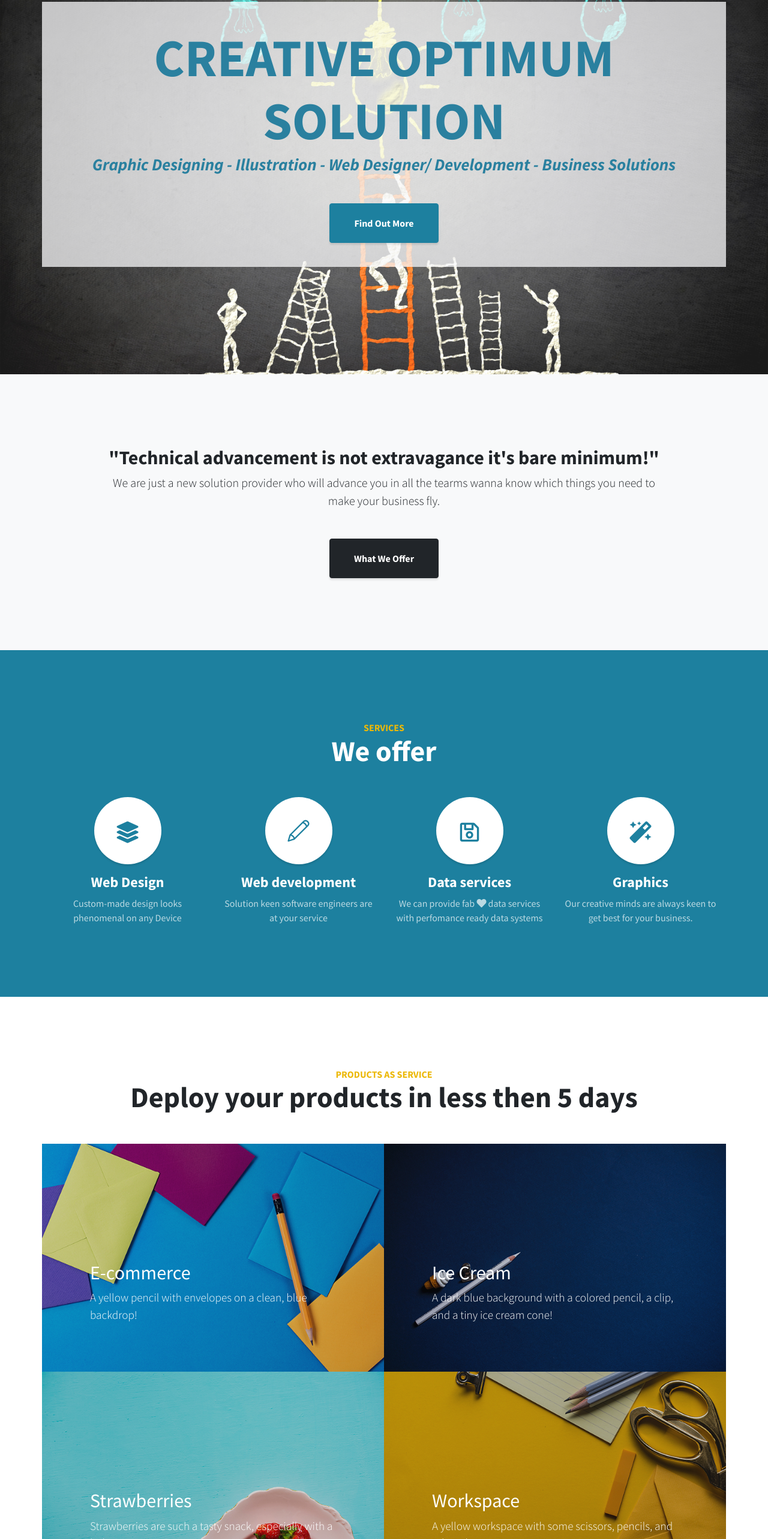
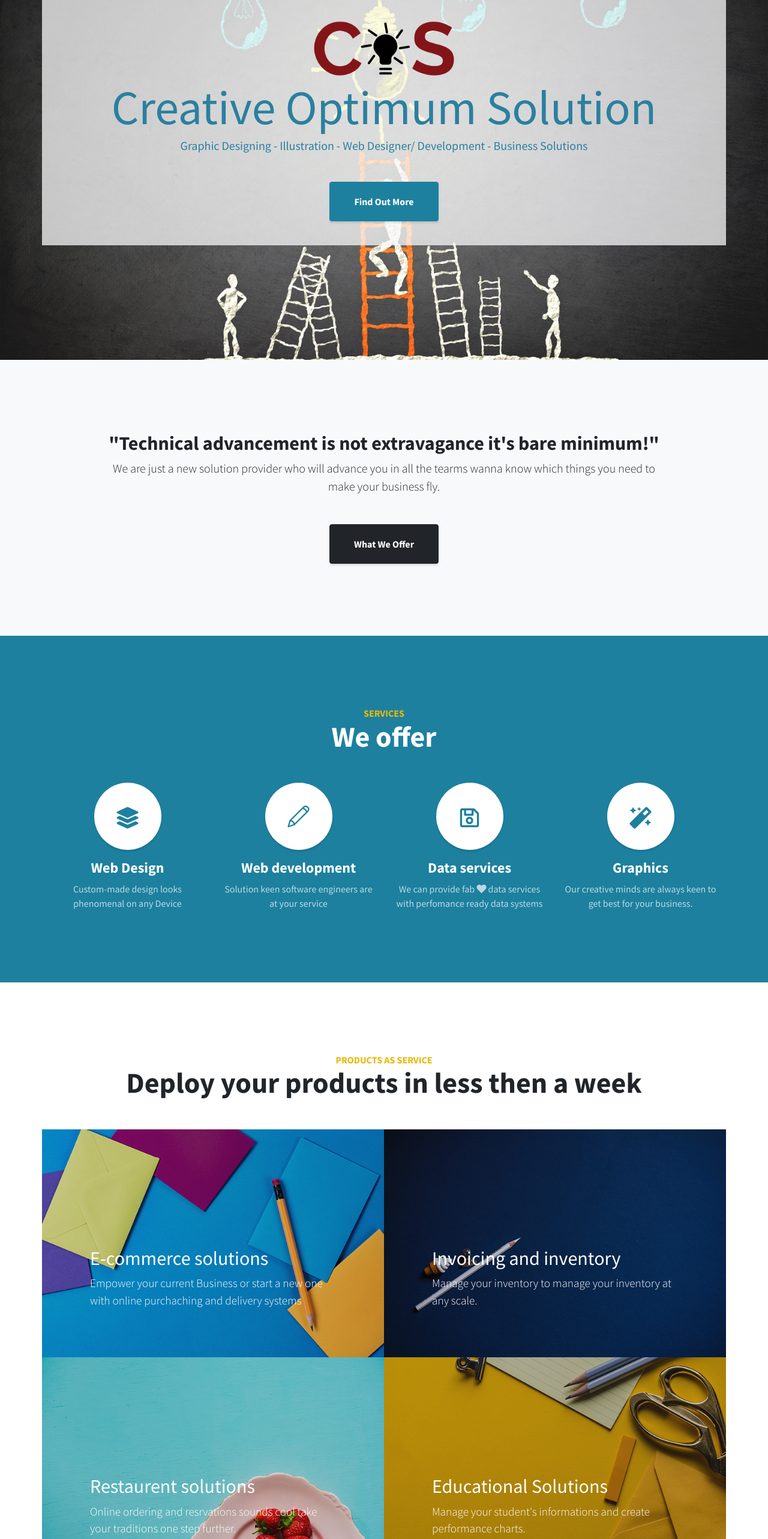
Before and after one commit to ahpatel128/creativeoptimumsolution, an Angular app: page / in a window 1280 px wide. Shown: the part 200-2766 px from the top of the page at 60% size. Built offline with nearby package versions, Linux system fonts and the light colour scheme.

Commit message:
products services and logo home

```diff
--- a/src/app/footer/footer.component.html
+++ b/src/app/footer/footer.component.html
@@ -2,7 +2,7 @@
   <div class="container">
     <ul class="list-inline mb-5">
       <li class="list-inline-item">
-        <a class="social-link rounded-circle text-white mr-3" href="#!">
+        <a class="social-link rounded-circle text-white mr-3" href="">
           <i class="icon-social-facebook"></i>
         </a>
       </li>
@@ -11,13 +11,13 @@
           <i class="icon-social-twitter"></i>
         </a>
       </li>
-      <li class="list-inline-item">
+      <!-- <li class="list-inline-item">
         <a class="social-link rounded-circle text-white" href="#!">
           <i class="icon-social-github"></i>
         </a>
-      </li>
+      </li> -->
     </ul>
-    <p class="text-muted small mb-0">Copyright &copy; Your Website 2020</p>
+    <p class="text-muted small mb-0">Copyright &copy; creative optimum solution 2021</p>
   </div>
 </footer>
 
--- a/src/app/home/home.component.html
+++ b/src/app/home/home.component.html
@@ -1,9 +1,10 @@
 <header class="masthead d-flex" >
     <div class="container text-center my-auto" style="background: #f8f9fabf;padding: 40px;color: #2a809f;">
-        <h1 class="mb-1">CREATIVE OPTIMUM SOLUTION </h1>
-        <h3 class="mb-5">
-            <em>Graphic Designing - Illustration - Web Designer/ Development - Business Solutions</em>
-        </h3>
+        <img src="../../assets/img/cos-Black-bg.png" height="100"/>
+        <h1 class="mb-1" style="font-weight: 400; font-size: 5rem;">Creative Optimum Solution</h1>
+        <h5 class="mb-5" style="font-weight: 400;">
+            Graphic Designing - Illustration - Web Designer/ Development - Business Solutions
+        </h5>
         <a class="btn btn-primary btn-xl js-scroll-trigger" href="#about">Find Out More</a>
     </div>
     <div class="overlay"></div>
--- a/src/app/navigation/navigation.component.html
+++ b/src/app/navigation/navigation.component.html
@@ -5,7 +5,7 @@
   <nav *ngIf="!isActive" id="sidebar-wrapper" class="active">
     <ul class="sidebar-nav">
       <li class="sidebar-brand">
-        <a class="js-scroll-trigger" href="#page-top">Start Bootstrap</a>
+        <a class="js-scroll-trigger" href="#">Creative Optimum Solution</a>
       </li>
       <li class="sidebar-nav-item">
         <a class="js-scroll-trigger" href="#page-top">Home</a>
--- a/src/app/portfolio/portfolio.component.html
+++ b/src/app/portfolio/portfolio.component.html
@@ -2,15 +2,15 @@
     <div class="container">
       <div class="content-section-heading text-center">
         <h3 class="text-secondary mb-0">Products as service</h3>
-        <h2 class="mb-5">Deploy your products in less then 5 days</h2>
+        <h2 class="mb-5">Deploy your products in less then a week</h2>
       </div>
       <div class="row no-gutters">
         <div class="col-lg-6">
           <a class="portfolio-item" href="#!">
             <div class="caption">
               <div class="caption-content">
-                <div class="h2">E-commerce</div>
-                <p class="mb-0">A yellow pencil with envelopes on a clean, blue backdrop!</p>
+                <div class="h2">E-commerce solutions</div>
+                <p class="mb-0">Empower your current Business or start a new one with online purchaching and delivery systems</p>
               </div>
             </div>
             <img class="img-fluid" src="assets/img/portfolio-1.jpg" alt="">
@@ -20,8 +20,8 @@
           <a class="portfolio-item" href="#!">
             <div class="caption">
               <div class="caption-content">
-                <div class="h2">Ice Cream</div>
-                <p class="mb-0">A dark blue background with a colored pencil, a clip, and a tiny ice cream cone!</p>
+                <div class="h2">Invoicing and inventory</div>
+                <p class="mb-0">Manage your inventory to manage your inventory at any scale.</p>
               </div>
             </div>
             <img class="img-fluid" src="assets/img/portfolio-2.jpg" alt="">
@@ -31,8 +31,8 @@
           <a class="portfolio-item" href="#!">
             <div class="caption">
               <div class="caption-content">
-                <div class="h2">Strawberries</div>
-                <p class="mb-0">Strawberries are such a tasty snack, especially with a little sugar on top!</p>
+                <div class="h2">Restaurent solutions</div>
+                <p class="mb-0">Online ordering and resrvations sounds cool take your traditions one step further.</p>
               </div>
             </div>
             <img class="img-fluid" src="assets/img/portfolio-3.jpg" alt="">
@@ -42,8 +42,8 @@
           <a class="portfolio-item" href="#!">
             <div class="caption">
               <div class="caption-content">
-                <div class="h2">Workspace</div>
-                <p class="mb-0">A yellow workspace with some scissors, pencils, and other objects.</p>
+                <div class="h2">Educational Solutions</div>
+                <p class="mb-0">Manage your student's informations and create performance charts.</p>
               </div>
             </div>
             <img class="img-fluid" src="assets/img/portfolio-4.jpg" alt="">
--- a/src/index.html
+++ b/src/index.html
@@ -7,20 +7,20 @@
   <!-- <base href="/"> -->
   <meta name="viewport" content="width=device-width, initial-scale=1">
   <link rel="icon" type="image /x-icon" href="favicon.ico">
-<<<<<<< HEAD
+<!-- <<<<<<< HEAD -->
   <link href="./assets/vendor/bootstrap/css/bootstrap.min.css" rel="stylesheet">
   <link href="./assets/vendor/fontawesome-free/css/all.min.css" rel="stylesheet" type="text/css">
   <link href="./assets/css/fonts.css" rel="stylesheet" type="text/css">
   <link href="./assets/vendor/simple-line-icons/css/simple-line-icons.css" rel="stylesheet">
   <link href="./assets/css/stylish-portfolio.min.css" rel="stylesheet">
-=======
+<!-- ======= -->
   <link href="https://cdn.jsdelivr.net/npm/bootstrap@5.0.2/dist/css/bootstrap.min.css" rel="stylesheet" integrity="sha384-EVSTQN3/azprG1Anm3QDgpJLIm9Nao0Yz1ztcQTwFspd3yD65VohhpuuCOmLASjC" crossorigin="anonymous">
   <link rel="stylesheet" href="https://pro.fontawesome.com/releases/v5.10.0/css/all.css" integrity="sha384-AYmEC3Yw5cVb3ZcuHtOA93w35dYTsvhLPVnYs9eStHfGJvOvKxVfELGroGkvsg+p" crossorigin="anonymous"/>
   <link href="https://fonts.googleapis.com/css?family=Source+Sans+Pro:300,400,700,300italic,400italic,700italic"
     rel="stylesheet" type="text/css">
   <link href="assets/vendor/simple-line-icons/css/simple-line-icons.css" rel="stylesheet">
   <link href="assets/css/stylish-portfolio.min.css" rel="stylesheet">
->>>>>>> 10094506b26a28b9eb7ca82526209177e44865cc
+<!-- >>>>>>> 10094506b26a28b9eb7ca82526209177e44865cc -->
 </head>
 
 <body>
```
Also changed, not shown: src/assets/img/cos-Black-bg.png (added).
